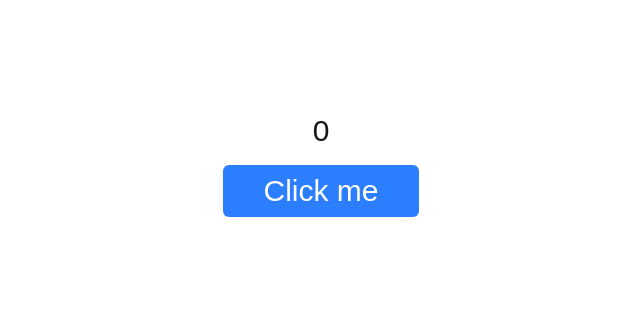
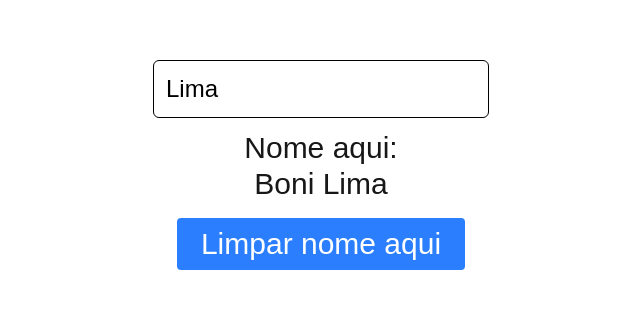
Before and after one commit to joaodlouro/learning-react, a Next.js app in the folder react-projeto/: page / in a window 1280 px wide. Shown: the part 235-544 px from the top of the page, without its empty margins (319-959 px from the left). Built offline with nearby package versions, Linux system fonts and the light colour scheme.

Commit message:
Perdrinho123 lima

```diff
--- a/react-projeto/src/app/page.tsx
+++ b/react-projeto/src/app/page.tsx
@@ -1,29 +1,43 @@
-"use client"
+"use client";
+import { useState } from "react";
+import { Person } from "@/types/Person";
+import "./globals.css";
+//doideira Perdrinho123 lima lol
+const Page = () => {
+  const [fullName, setFullName] = useState<Person>({
+    name: "Boni",
+    lastName: "Lima",
+  });
 
- import { useState } from "react";
- import "./globals.css";
-
- const Page = () => {
-  const [count, setCount] = useState(0);
-
-  const handleBtnClick = () => {
-   setCount( c => c + 2);
-    setCount( c => c + 2);
-     setCount(c => c + 2);
+  const handleClearButton = () => {
+    setFullName({ ...fullName, name: "pedrinho123" });
   };
 
+  return (
+    <div className="w-screen h-screen flex flex-col justify-center items-center text-3xl">
+      <input
+        type="text"
+        placeholder="Sobrenome"
+        className="border border-black p-3 text-2xl text-black rounded-md mb-3"
+        value={fullName.lastName}
+        onChange={(e) =>
+          setFullName({ ...fullName, lastName: e.target.value })
+        }
+      />
 
-  return (
-  <div className="w-screen h-screen flex flex-col items-center justify-center text-3xl">
-    <p>{count}</p>
+      <p>Nome aqui:</p>
+      <p>
+        {fullName.name} {fullName.lastName}
+      </p>
 
-    <button
-      onClick={handleBtnClick}
-      className="bg-blue-500 text-white px-10 py-2 rounded-md hover:bg-blue-600 transition-colors mt-4"
-    >
-      Click me
-    </button>
-  </div>
-)}
+      <button
+        onClick={handleClearButton}
+        className="mt-4 px-6 py-2 bg-blue-500 text-white rounded hover:bg-blue-600 transition-colors"
+      > Limpar nome aqui </button>
+
+
+    </div>
+  );
+};
 
 export default Page;
```
Also changed, not shown: react-projeto/src/types/Person.ts (+4 -7 lines).
